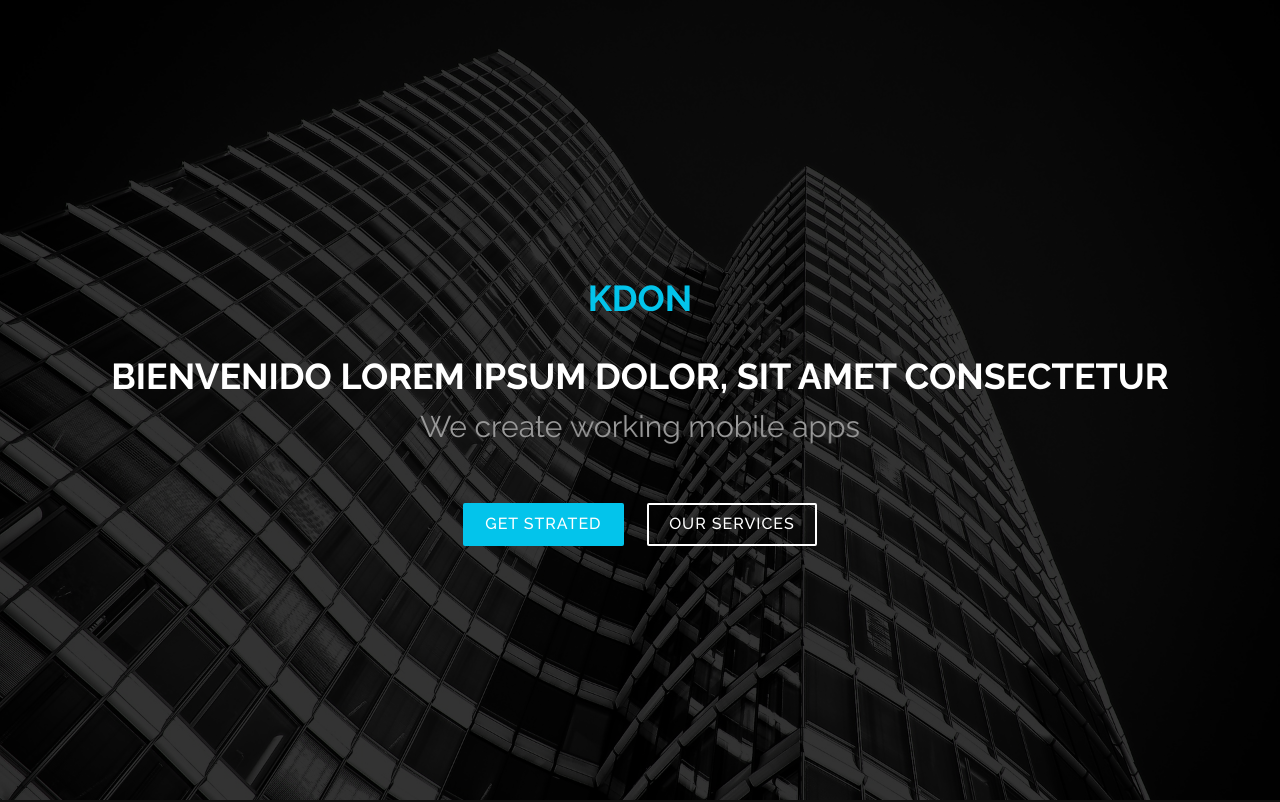
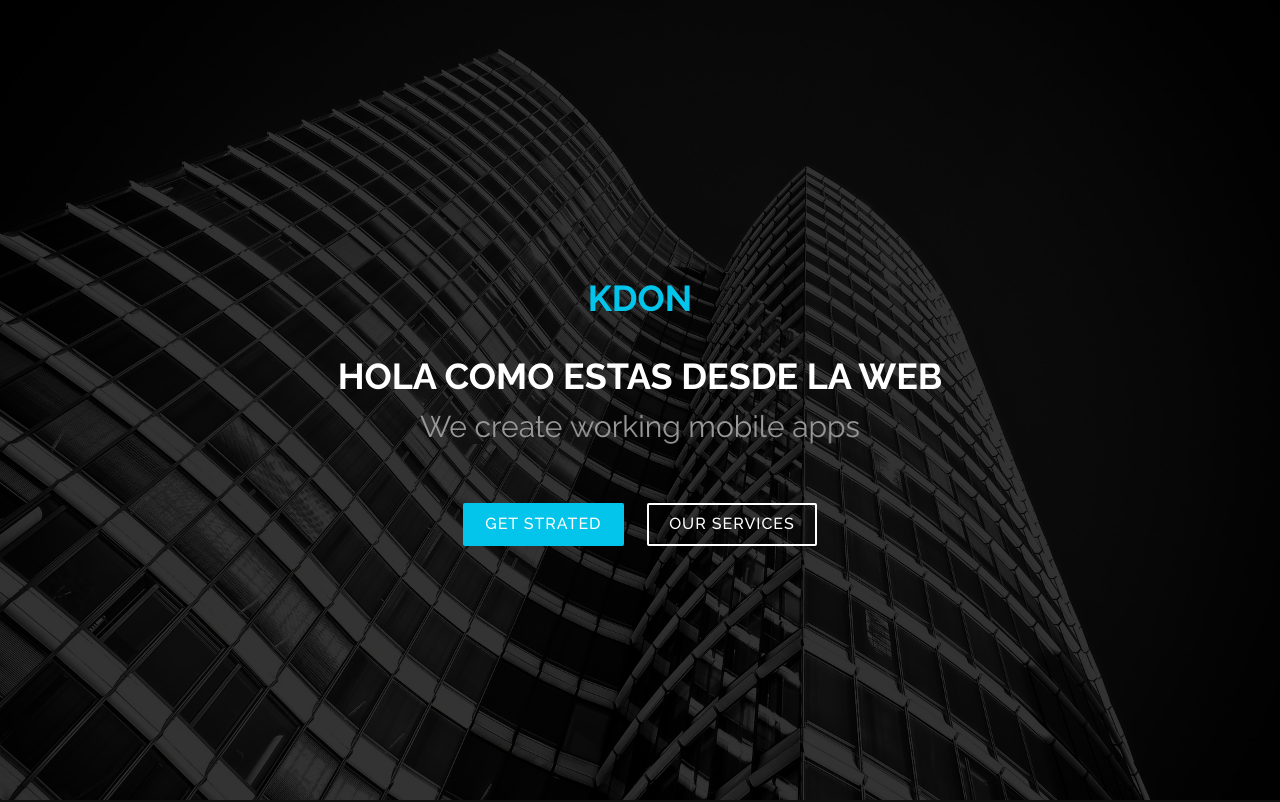
Before and after one commit to KDONJS/thema, a plain HTML site: page index.html in a window 1280 px wide. Shown: the top 802 px of the page. Drawn offline with nearby package versions, Linux system fonts and the light colour scheme.

Commit message:
test de carga

```diff
--- a/index.html
+++ b/index.html
@@ -51,7 +51,7 @@
                     <h1><a href="#hero">KDON</a></h1>
                 </div>
 
-                <h1>Bienvenido Lorem ipsum dolor, sit amet consectetur</h1>
+                <h1>Hola como estas desde la web</h1>
                 <h2>We create <span class="rotating">beautiful graphics, functional websites, working mobile apps</span></h2>
                 <div class="actions">
                     <a href="#about" class="btn-get-started">Get Strated</a>
```
